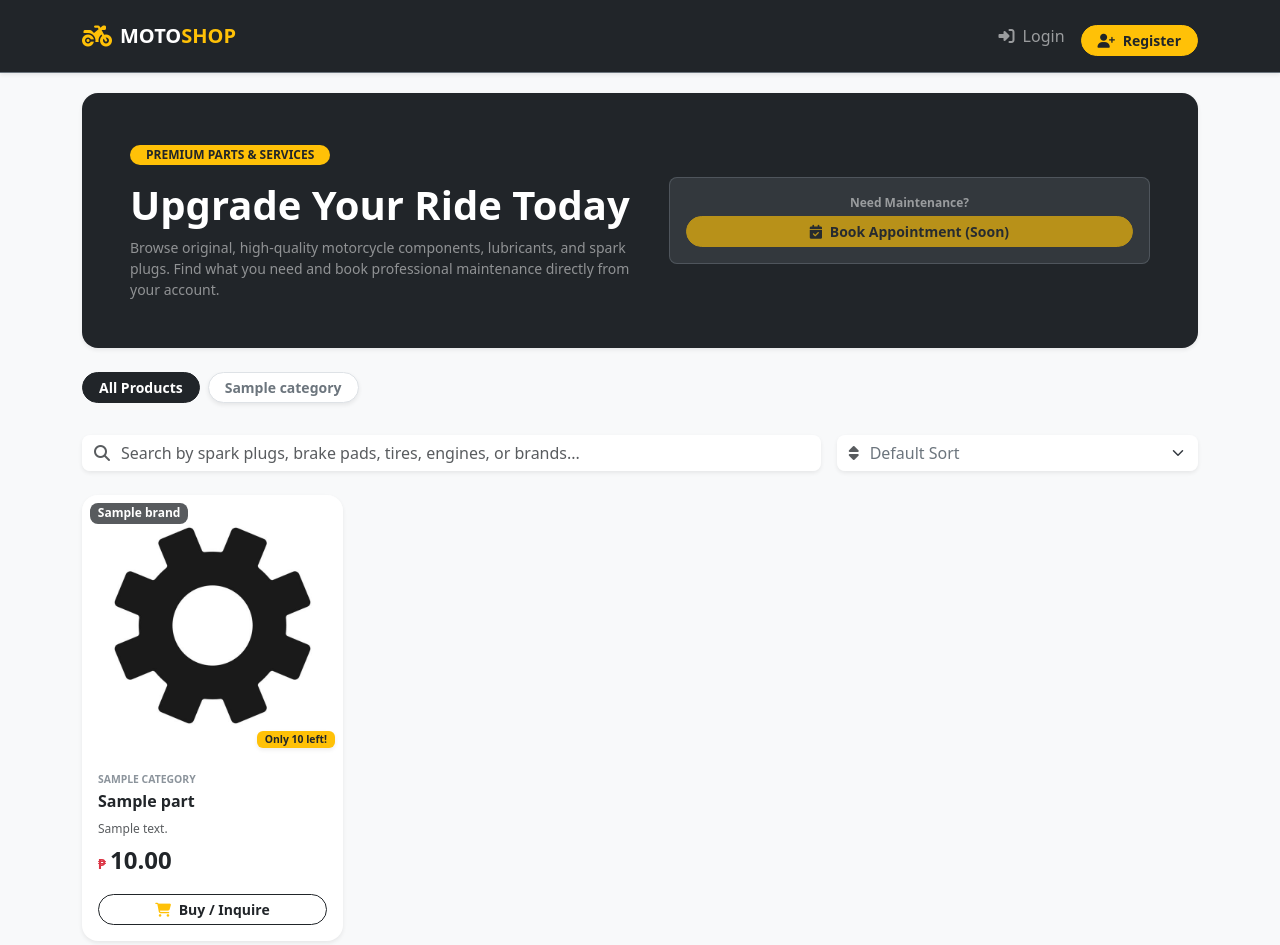
After one commit to jinoestillore-infotech/MotoFix-Remake, a Flask app: template app/templates/client-page/index.html in a window 1280 px wide. The commit adds this page. Run offline with Flask 3, Linux system fonts and the light colour scheme; the template is opened without the code that fills it: most values are stand-ins (such as "Sample title", 1, 10 or a date in 2020); one stand-in notice (Sample message) is shown.

Commit message:
Modified and fixed the dashboard owner and added client page

```diff
--- /dev/null
+++ b/app/templates/client-page/index.html
@@ -0,0 +1,295 @@
+{% extends 'layouts/base.html' %}
+
+{% block title %}Storefront - MotoShop{% endblock %}
+
+{% block content %}
+<!-- Hero Promo Banner Section -->
+<div class="row mb-4 mt-3">
+    <div class="col-12">
+        <div class="card border-0 rounded-4 bg-dark text-white shadow-sm overflow-hidden text-center text-md-start">
+            <div class="card-body p-4 p-md-5 d-flex flex-column flex-md-row align-items-center justify-content-between gap-4">
+                <div style="max-width: 550px;">
+                    <span class="badge bg-warning text-dark fw-bold px-3 py-1.5 rounded-pill text-uppercase fs-8 mb-3">Premium Parts & Services</span>
+                    <h1 class="display-6 fw-extrabold text-white tracking-tight mb-2">Upgrade Your Ride Today</h1>
+                    <p class="text-white-50 small mb-0">Browse original, high-quality motorcycle components, lubricants, and spark plugs. Find what you need and book professional maintenance directly from your account.</p>
+                </div>
+                <div class="d-flex flex-column gap-2 text-center text-md-end w-100 w-md-auto" style="min-width: 220px;">
+                    <div class="p-3 bg-secondary bg-opacity-25 border border-secondary border-opacity-50 rounded-3 text-center">
+                        <small class="text-white-50 d-block uppercase fw-bold tracking-wider fs-8 mb-1">Need Maintenance?</small>
+                        <button class="btn btn-warning btn-sm w-100 fw-bold rounded-pill text-dark" disabled>
+                            <i class="fa-solid fa-calendar-check me-1"></i> Book Appointment (Soon)
+                        </button>
+                    </div>
+                </div>
+            </div>
+        </div>
+    </div>
+</div>
+
+<!-- Category Ribbon Filter -->
+<div class="row mb-4">
+    <div class="col-12">
+        <div class="d-flex align-items-center gap-2 overflow-x-auto pb-2 scrollbar-hidden">
+            <button class="btn btn-dark rounded-pill px-3 btn-sm filter-category-btn fw-semibold" data-category="all">
+                All Products
+            </button>
+            {% for category in categories %}
+            <button class="btn btn-light bg-white border border-gray-200 text-secondary rounded-pill px-3 btn-sm filter-category-btn fw-semibold shadow-sm" data-category="{{ category }}">
+                {{ category }}
+            </button>
+            {% endfor %}
+        </div>
+    </div>
+</div>
+
+<!-- Search and Sort Ribbon -->
+<div class="row g-3 mb-4">
+    <div class="col-12 col-md-8">
+        <div class="input-group border-0 shadow-sm rounded-3 overflow-hidden">
+            <span class="input-group-text bg-white border-0 text-muted pe-1"><i class="fa-solid fa-magnifying-glass"></i></span>
+            <input type="text" id="clientSearch" class="form-control border-0 bg-white ps-2 py-2.5 shadow-none" placeholder="Search by spark plugs, brake pads, tires, engines, or brands...">
+        </div>
+    </div>
+    <div class="col-12 col-md-4">
+        <div class="input-group border-0 shadow-sm rounded-3 overflow-hidden">
+            <span class="input-group-text bg-white border-0 text-muted pe-1"><i class="fa-solid fa-sort"></i></span>
+            <select id="priceSort" class="form-select border-0 bg-white ps-2 py-2.5 shadow-none text-secondary fw-medium">
+                <option value="default">Default Sort</option>
+                <option value="low_high">Price: Low to High</option>
+                <option value="high_low">Price: High to Low</option>
+            </select>
+        </div>
+    </div>
+</div>
+
+<!-- Products Grid (Shopee / Lazada Card Style) -->
+<div class="row row-cols-2 row-cols-sm-2 row-cols-md-3 row-cols-lg-4 g-3 g-md-4" id="productsGrid">
+    {% if parts %}
+        {% for part in parts %}
+        {% set is_out = part.quantity == 0 %}
+        {% set is_low = part.quantity <= part.low_stock_threshold %}
+        {% set default_image = url_for('static', filename='uploads/parts/gear.jpg') %}
+        <div class="col product-card-container"
+             data-name="{{ part.name|lower }}"
+             data-brand="{{ part.brand|lower }}"
+             data-desc="{{ part.description|lower }}"
+             data-category="{{ part.category }}"
+             data-price="{{ part.price }}">
+
+            <div class="card h-100 border-0 shadow-sm rounded-4 overflow-hidden product-card position-relative {% if is_out %}opacity-75{% endif %}">
+                <!-- Image Wrapper with Fixed Aspect Ratio -->
+                <div class="position-relative bg-light overflow-hidden d-flex align-items-center justify-content-center w-100" style="aspect-ratio: 1/1;">
+                    {% if part.image_filename %}
+                        <img src="{{ url_for('static', filename='uploads/parts/' ~ part.image_filename) }}"
+                             onerror="this.onerror=null; this.src='{{ default_image }}';"
+                             alt="{{ part.name }}" class="img-fluid product-img">
+                    {% else %}
+                        <img src="{{ url_for('static', filename='uploads/parts/gear.jpg') }}"
+                             onerror="this.onerror=null; this.src='https://placehold.co/250x250?text=Parts';"
+                             alt="{{ part.name }}" class="img-fluid product-img">
+                    {% endif %}
+
+                    <!-- Floating Brand Tag -->
+                    <span class="position-absolute top-2 start-2 badge bg-dark bg-opacity-75 text-white fw-bold px-2.5 py-1.5 rounded-3 fs-8">
+                        {{ part.brand }}
+                    </span>
+
+                    <!-- Floating Stock Warnings -->
+                    {% if is_out %}
+                        <div class="position-absolute top-0 start-0 w-100 h-100 bg-dark bg-opacity-40 d-flex align-items-center justify-content-center backdrop-blur-sm">
+                            <span class="badge bg-danger px-3 py-2 rounded-pill fw-bold text-uppercase fs-7 shadow">Sold Out</span>
+                        </div>
+                    {% elif is_low %}
+                        <span class="position-absolute bottom-2 end-2 badge bg-warning text-dark fw-bold px-2 py-1.5 rounded-2 fs-9 shadow-sm">
+                            Only {{ part.quantity }} left!
+                        </span>
+                    {% endif %}
+                </div>
+
+                <!-- Card Content -->
+                <div class="card-body p-3 d-flex flex-column justify-content-between">
+                    <div class="mb-1">
+                        <!-- Category Indicator -->
+                        <span class="text-uppercase tracking-wider text-muted fw-bold d-block mb-1" style="font-size: 0.65rem; color: #8c949c !important;">
+                            {{ part.category }}
+                        </span>
+                        <!-- Title -->
+                        <h6 class="card-title text-dark fw-bold mb-1 text-truncate-1" title="{{ part.name }}">
+                            {{ part.name }}
+                        </h6>
+                        <!-- Description -->
+                        <p class="text-muted small mb-0 text-truncate-1" style="font-size: 0.75rem;">
+                            {{ part.description or 'No specifications listed.' }}
+                        </p>
+                    </div>
+
+                    <!-- Price & Action Row -->
+                    <div>
+                        <div class="d-flex align-items-baseline gap-1 mt-0 mb-3">
+                            <span class="fs-7 fw-bold text-danger">₱</span>
+                            <span class="fs-4 fw-extrabold text-dark tracking-tight">{{ "{:,.2f}".format(part.price) }}</span>
+                        </div>
+
+                        <!-- Inquiry Button -->
+                        <div class="d-grid">
+                            {% if is_out %}
+                                <button class="btn btn-light text-muted btn-sm rounded-pill fw-bold border" disabled>
+                                    Out of Stock
+                                </button>
+                            {% else %}
+                                <a href="mailto:support@motoshop.com?subject=Inquiry regarding {{ part.name }} (SKU: {{ part.sku }})" class="btn btn-outline-dark btn-sm rounded-pill fw-bold transition-all buy-btn py-1.5">
+                                    <i class="fa-solid fa-cart-shopping me-1 text-warning"></i> Buy / Inquire
+                                </a>
+                            {% endif %}
+                        </div>
+                    </div>
+                </div>
+            </div>
+        </div>
+        {% endfor %}
+    {% else %}
+        <div class="col-12 py-5 text-center w-100">
+            <div class="text-muted mb-3 opacity-50">
+                <i class="fa-solid fa-boxes-packing fa-4x"></i>
+            </div>
+            <h5 class="fw-bold text-secondary">No Products Available</h5>
+            <p class="text-muted small">Our shop is currently updating its inventory catalog. Please check back later!</p>
+        </div>
+    {% endif %}
+</div>
+
+<style>
+    /* Shopee / Lazada Card Styling Extensions */
+    .product-card {
+        transition: transform 0.25s cubic-bezier(0.165, 0.84, 0.44, 1), box-shadow 0.25s ease;
+        background-color: #ffffff;
+    }
+    .product-card:hover {
+        transform: translateY(-4px);
+        box-shadow: 0 .75rem 1.5rem rgba(0, 0, 0, .08)!important;
+    }
+    .product-img {
+        transition: transform 0.4s cubic-bezier(0.165, 0.84, 0.44, 1);
+        object-fit: cover;
+        width: 100%;
+        height: 100%;
+    }
+    .product-card:hover .product-img {
+        transform: scale(1.04);
+    }
+    .text-truncate-1     {
+        display: -webkit-box;
+        -webkit-line-clamp: 2;
+        -webkit-box-orient: vertical;
+        overflow: hidden;
+        text-overflow: ellipsis;
+        height: 1.5em; /* Prevents layout shifting on dynamic text length */
+    }
+    .scrollbar-hidden::-webkit-scrollbar {
+        display: none;
+    }
+    .scrollbar-hidden {
+        -ms-overflow-style: none;
+        scrollbar-width: none;
+    }
+    .buy-btn {
+        border-color: #212529;
+        color: #212529;
+    }
+    .buy-btn:hover {
+        background-color: #212529 !important;
+        border-color: #212529 !important;
+        color: #ffffff !important;
+    }
+    .buy-btn:hover i {
+        color: #ffc107 !important;
+    }
+    .backdrop-blur {
+        backdrop-filter: blur(8px);
+        -webkit-backdrop-filter: blur(8px);
+    }
+    .backdrop-blur-sm {
+        backdrop-filter: blur(4px);
+        -webkit-backdrop-filter: blur(4px);
+    }
+    /* Fixed Positioning Helpers */
+    .top-2 { top: 0.5rem; }
+    .start-2 { left: 0.5rem; }
+    .bottom-2 { bottom: 0.5rem; }
+    .end-2 { right: 0.5rem; }
+    .fs-7 { font-size: 0.875rem; }
+    .fs-8 { font-size: 0.75rem; }
+    .fs-9 { font-size: 0.65rem; }
+    .fw-extrabold { font-weight: 800; }
+</style>
+
+<script>
+document.addEventListener('DOMContentLoaded', function() {
+    const searchInput = document.getElementById('clientSearch');
+    const sortSelect = document.getElementById('priceSort');
+    const categoryButtons = document.querySelectorAll('.filter-category-btn');
+    const cards = document.querySelectorAll('.product-card-container');
+    const gridContainer = document.getElementById('productsGrid');
+
+    let activeCategory = 'all';
+
+    function filterAndSort() {
+        const query = searchInput.value.toLowerCase().trim();
+        let visibleCards = [];
+
+        // 1. Perform Filtering
+        cards.forEach(card => {
+            const name = card.getAttribute('data-name');
+            const brand = card.getAttribute('data-brand');
+            const desc = card.getAttribute('data-desc');
+            const category = card.getAttribute('data-category');
+
+            const matchesSearch = name.includes(query) || brand.includes(query) || desc.includes(query);
+            const matchesCategory = activeCategory === 'all' || category === activeCategory;
+
+            if (matchesSearch && matchesCategory) {
+                card.style.display = '';
+                visibleCards.push(card);
+            } else {
+                card.style.display = 'none';
+            }
+        });
+
+        // 2. Perform Sorting
+        const sortType = sortSelect.value;
+        if (sortType === 'low_high') {
+            visibleCards.sort((a, b) => parseFloat(a.getAttribute('data-price')) - parseFloat(b.getAttribute('data-price')));
+        } else if (sortType === 'high_low') {
+            visibleCards.sort((a, b) => parseFloat(b.getAttribute('data-price')) - parseFloat(a.getAttribute('data-price')));
+        }
+
+        // 3. Re-append in sorted order (only if sorted)
+        if (sortType !== 'default') {
+            visibleCards.forEach(card => {
+                gridContainer.appendChild(card);
+            });
+        }
+    }
+
+    // Category button events
+    categoryButtons.forEach(btn => {
+        btn.addEventListener('click', function() {
+            // Manage UI states properly with beautiful transition classes
+            categoryButtons.forEach(b => {
+                b.classList.remove('btn-dark');
+                b.classList.add('btn-light', 'bg-white', 'border', 'border-gray-200', 'text-secondary', 'shadow-sm');
+            });
+            this.classList.remove('btn-light', 'bg-white', 'border', 'border-gray-200', 'text-secondary', 'shadow-sm');
+            this.classList.add('btn-dark');
+
+            activeCategory = this.getAttribute('data-category');
+            filterAndSort();
+        });
+    });
+
+    // Input events
+    if (searchInput) searchInput.addEventListener('input', filterAndSort);
+    if (sortSelect) sortSelect.addEventListener('change', filterAndSort);
+});
+</script>
+{% endblock %}
--- a/app/templates/layouts/base.html
+++ b/app/templates/layouts/base.html
@@ -30,11 +30,11 @@
                 <span class="navbar-toggler-icon"></span>
             </button>
             <div class="collapse navbar-collapse" id="navbarNav">
-                <ul class="navbar-nav ms-auto align-items-center">
+                <ul class="navbar-nav ms-auto align-items-end justify-content-end">
                     {% if session.get('user_id') %}
                         <li class="nav-item">
                             <span class="nav-link text-white-50 me-2">
-                                <span class="badge bg-success fw-normal text-capitalize px-2">{{ session.get('role_name') }}</span>
+                                <span class="badge bg-success fw-normal text-capitalize px-2">{{ session.get('first_name') }}</span>
                             </span>
                         </li>
                         <li class="nav-item">
--- a/app/templates/owner-page/dashboard.html
+++ b/app/templates/owner-page/dashboard.html
@@ -178,17 +178,17 @@
                         </div>
                         <div class="col-md-6">
                             <label for="mech_pass" class="form-label text-dark small fw-semibold">Password</label>
-                            <input type="password" class="form-control border-light-subtle" id="mech_pass" name="password" minlength="6" required>
+                            <input type="password" class="form-control border-light-subtle" id="mech_pass" name="password" placeholder="******" minlength="6" required>
                         </div>
                         <div class="col-md-6">
                             <label for="mech_confirm" class="form-label text-dark small fw-semibold">Confirm Password</label>
-                            <input type="password" class="form-control border-light-subtle" id="mech_confirm" name="confirm_password" minlength="6" required>
+                            <input type="password" class="form-control border-light-subtle" id="mech_confirm" name="confirm_password" placeholder="******" minlength="6" required>
                         </div>
                     </div>
                 </div>
                 <div class="modal-footer border-0 pt-0 pb-4 px-4">
                     <button type="button" class="btn btn-light rounded-pill fw-semibold px-3" data-bs-dismiss="modal">Cancel</button>
-                    <button type="submit" class="btn btn-dark rounded-pill fw-semibold px-4 shadow-sm"><i class="fas fa-user-plus me-2 text-warning"></i>Register Mechanic</button>
+                    <button type="submit" class="btn btn-dark rounded-pill fw-semibold px-4 shadow-sm">Register Mechanic</button>
                 </div>
             </form>
         </div>
```
Also changed, not shown: app/controllers/dashboard_controller.py (+8 -1 lines).
